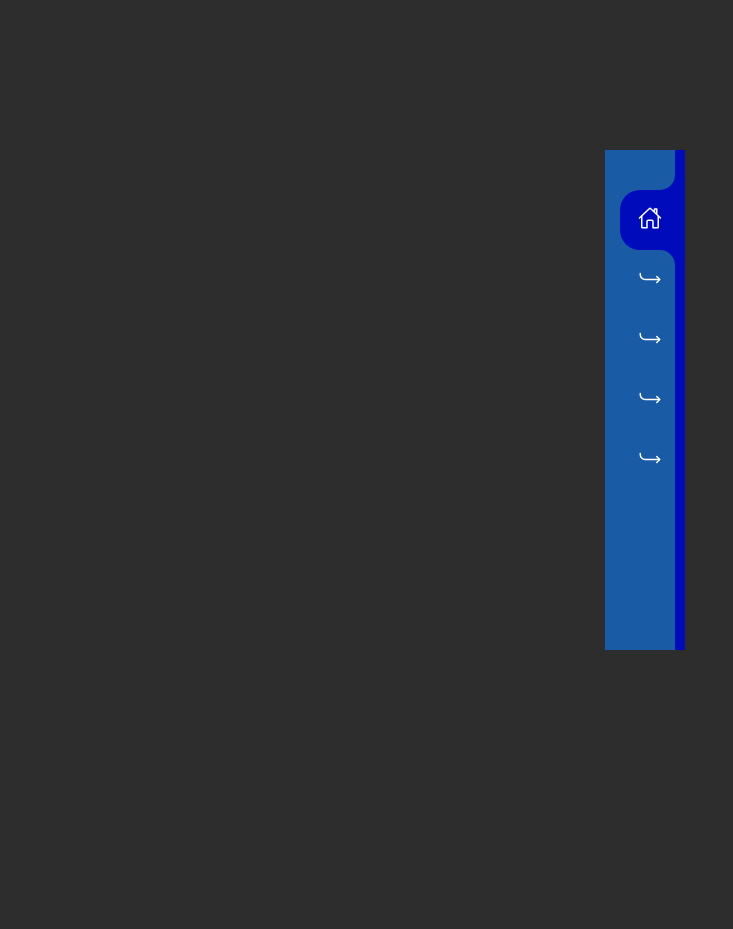
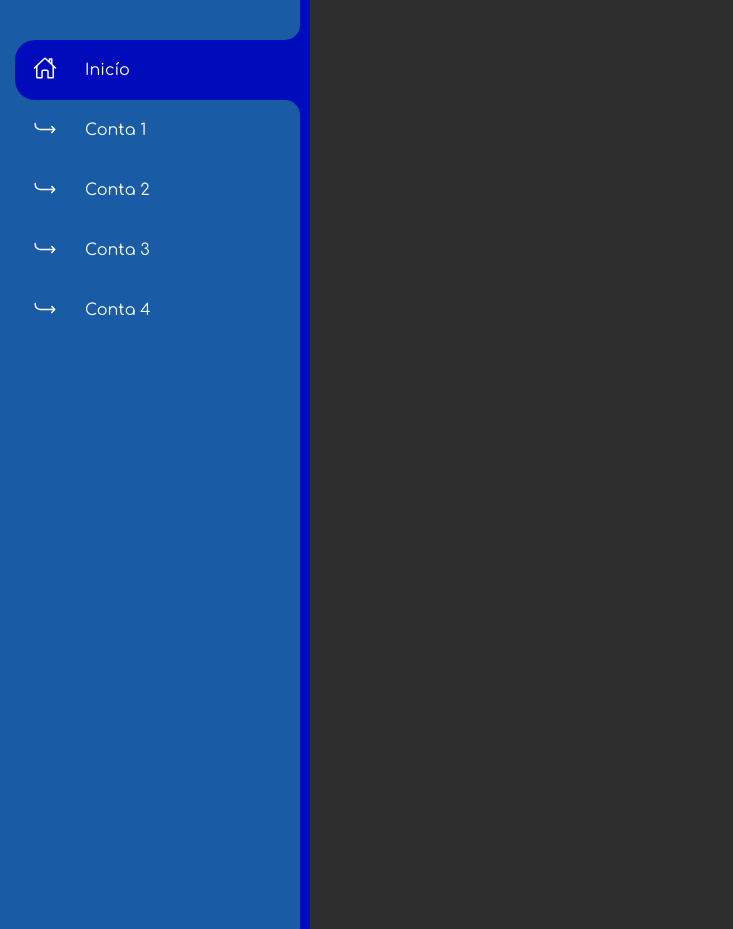
Before and after one commit to PiresEdu/Menu-Lateral, a plain HTML site: page SiteCalculadora/index.html in a window 1280 px wide. Shown: the whole page, without its empty margins (0-733 px from the left). Before the commit the page ends 800 px from the top, so only its background shows below. Drawn offline with nearby package versions, Linux system fonts and the light colour scheme.

Commit message:
Menu
Posição Lateral

```diff
--- a/SiteCalculadora/style.css
+++ b/SiteCalculadora/style.css
@@ -9,7 +9,7 @@
 
 body{
     display: flex;
-    justify-content: center;
+    justify-content: left;
     align-items: center;
     min-height: 100vh;
     background: #2d2d2d;
@@ -17,7 +17,7 @@ body{
 
 .navigation{
     position: relative;
-    height: 500px;
+    height: 929px;
     background: rgb(25, 91, 165);
     width: 70px;
     box-shadow: 10px  0 0 #000cbb;
```
